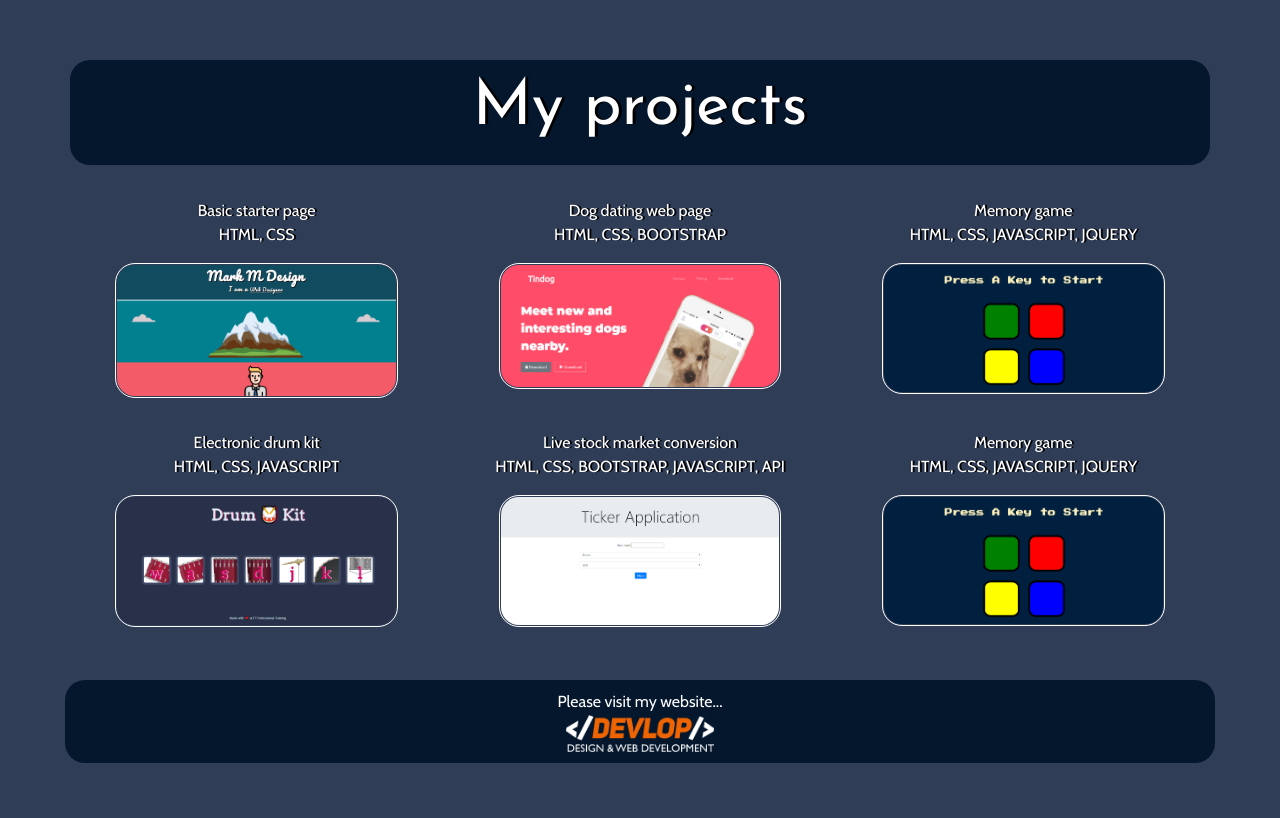
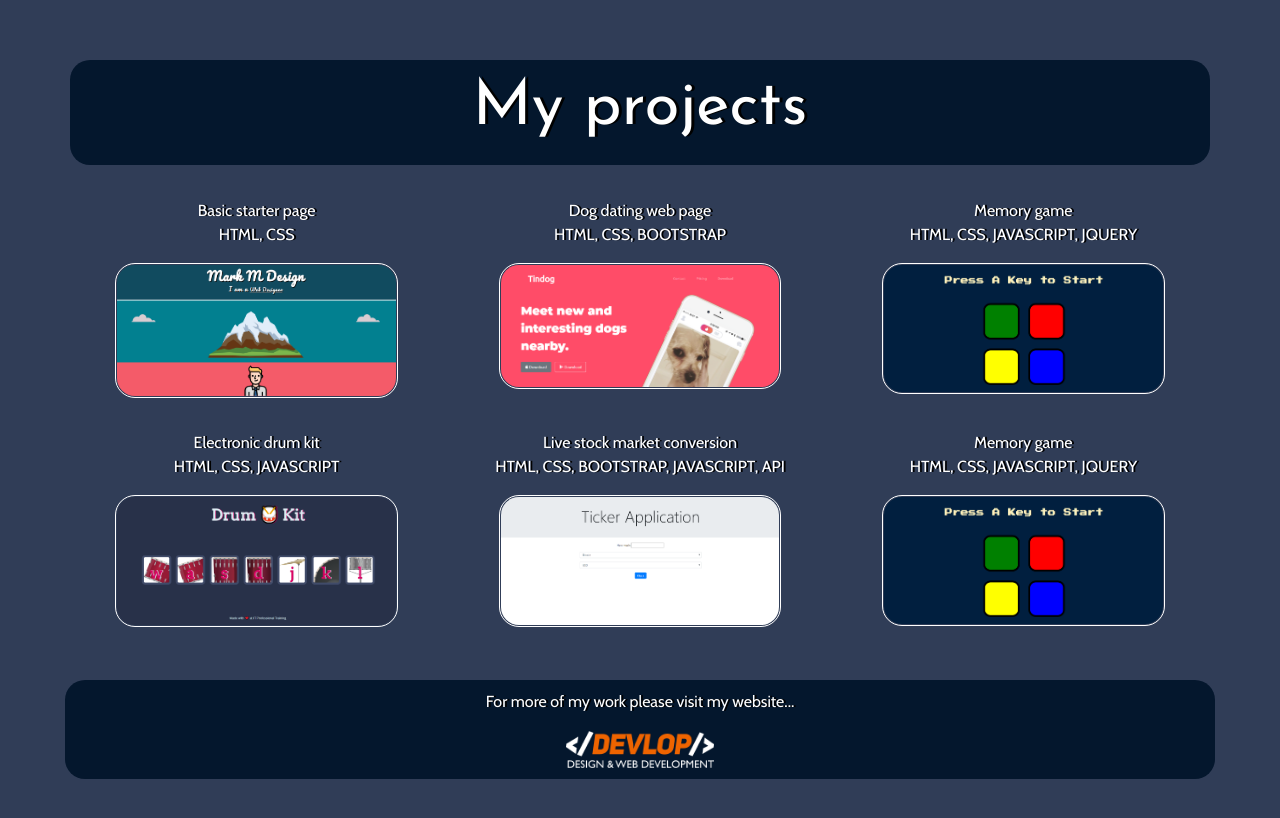
Before and after one commit to devlopuk/projects, a plain HTML site: page index.html in a window 1280 px wide. Drawn offline with nearby package versions, Linux system fonts and the light colour scheme.

Commit message:
Add files via upload

```diff
--- a/index.html
+++ b/index.html
@@ -48,7 +48,7 @@
 <div class="container">
   <div class="row footer">
     <div class="col-sm">
-  Please visit my website...<br>
+      <p>For more of my work please visit my website...</p>
   <a href="https://www.devlop.co.uk" target="_devlop"><img src="logo.png" class="logo"></a>
     </div></div>
     </div>
```
